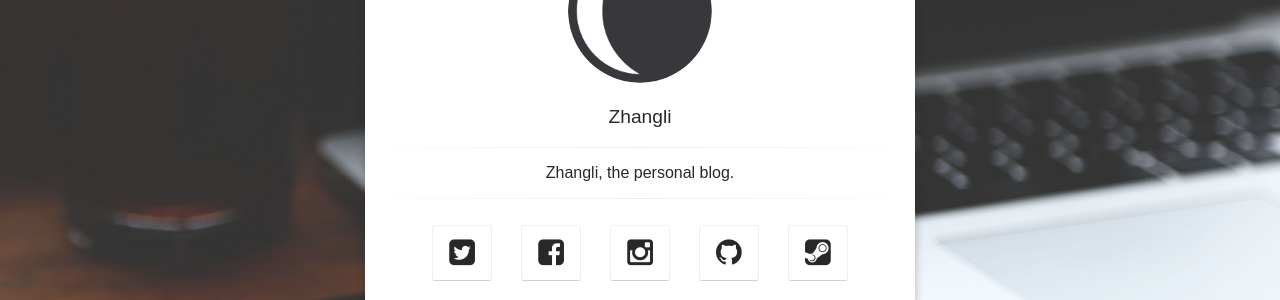
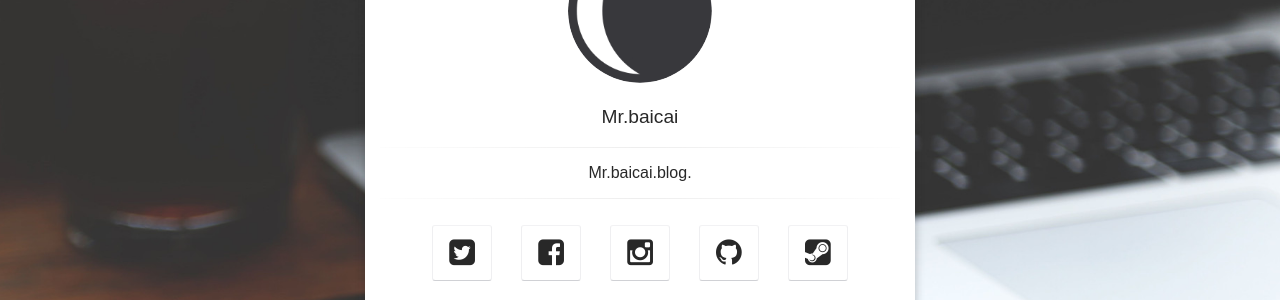
Before and after one commit to dashen19930328/zhangli.github.com, a Jekyll site: the page built from index.html, in a window 1280 px wide. Shown: the part 295-595 px from the top of the page. Built offline with Jekyll 4.4.1, drawn with Linux system fonts in a browser that asks for light colours; some web fonts are replaced; comment, search, counter and statistics services are not loaded.

Commit message:
Update _config.yml

```diff
--- a/_config.yml
+++ b/_config.yml
@@ -1,7 +1,7 @@
 # Site
-title:              Zhangli
-bio:                'Zhangli, the personal blog.'
-description:        "Blog, to note down and share something."
+title:              Mr.baicai
+bio:                'Mr.baicai.blog.'
+description:        "Share the world with you."
 reading_time:       true
 words_per_minute:   200
 logo:               'assets/img/logo.png'
```
